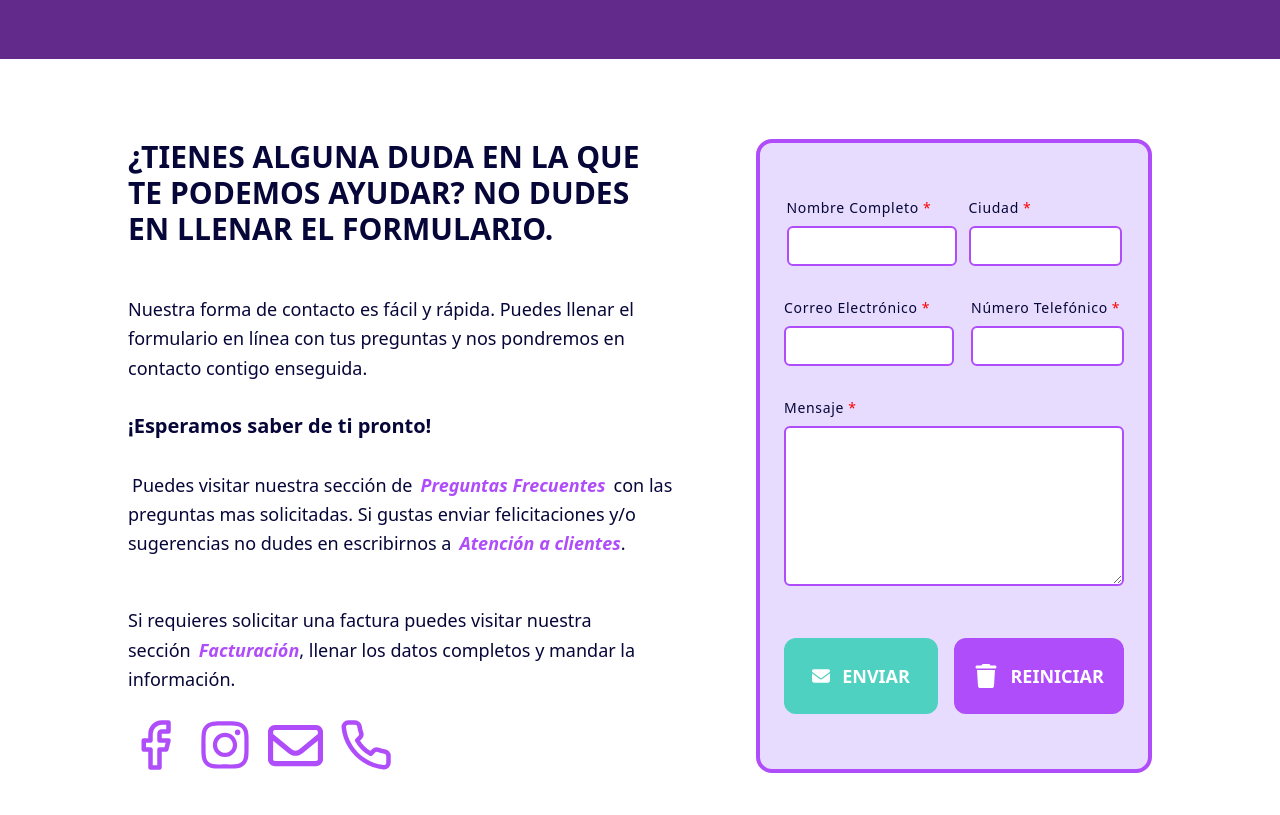
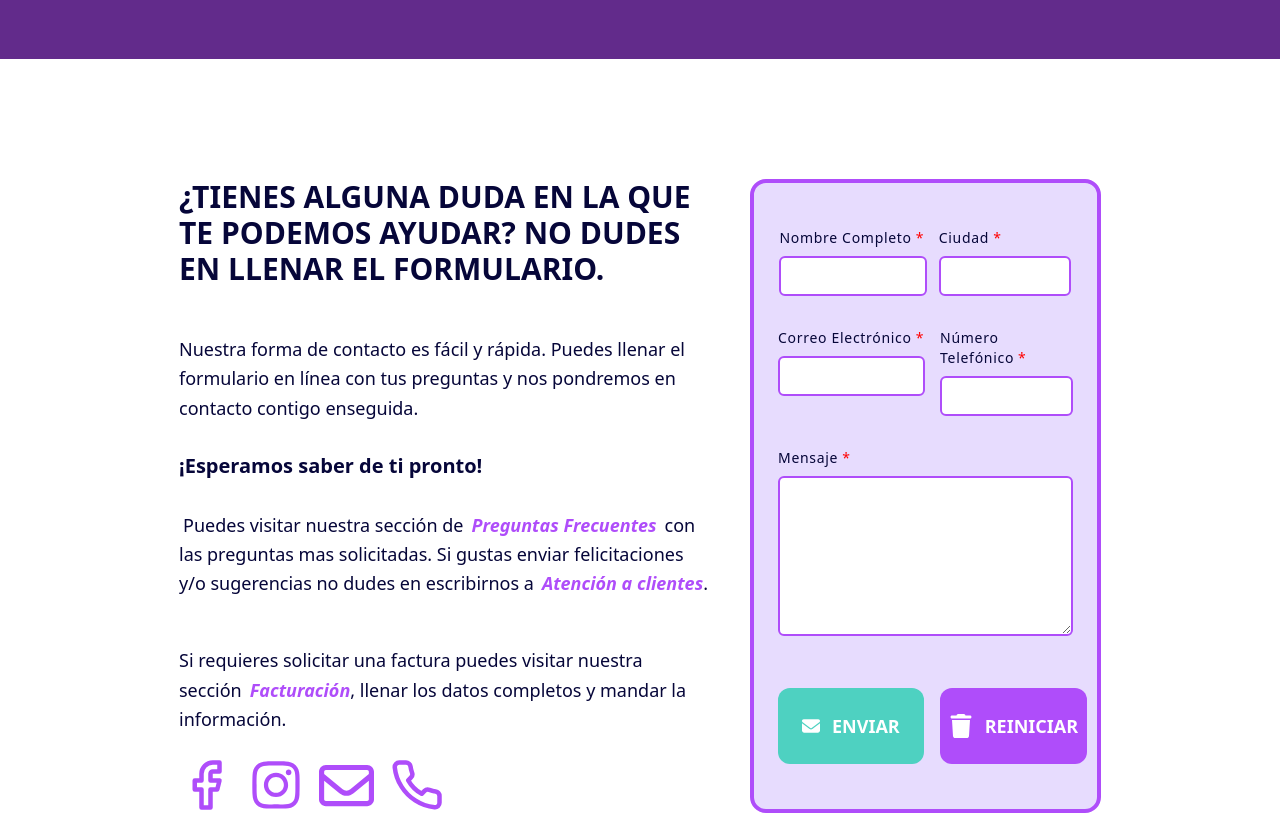
Before and after one commit to dspwebstudiomx/easylav-react, a React (Vite) app: page / in a window 1280 px wide. Shown: the part 7860-8675 px from the top of the page. Built offline with nearby package versions, Linux system fonts and the light colour scheme; no server answers.

Commit message:
refactor: ajusta el espaciado en el componente Contacto para mejorar la presentación

```diff
--- a/src/components/contacto/Contacto.jsx
+++ b/src/components/contacto/Contacto.jsx
@@ -13,7 +13,7 @@ const Contacto = () => {
   };
 
   return (
-    <article className="flex flex-col lg:flex-row gap-20">
+    <article className="flex flex-col lg:flex-row gap-0 sm:gap-12 lg:gap-10 w-full lg:w-[90%] mx-auto my-10 px-4 lg:px-0">
       <ContactInfo />
       <ContactForm
         showModal={showModal}
```
